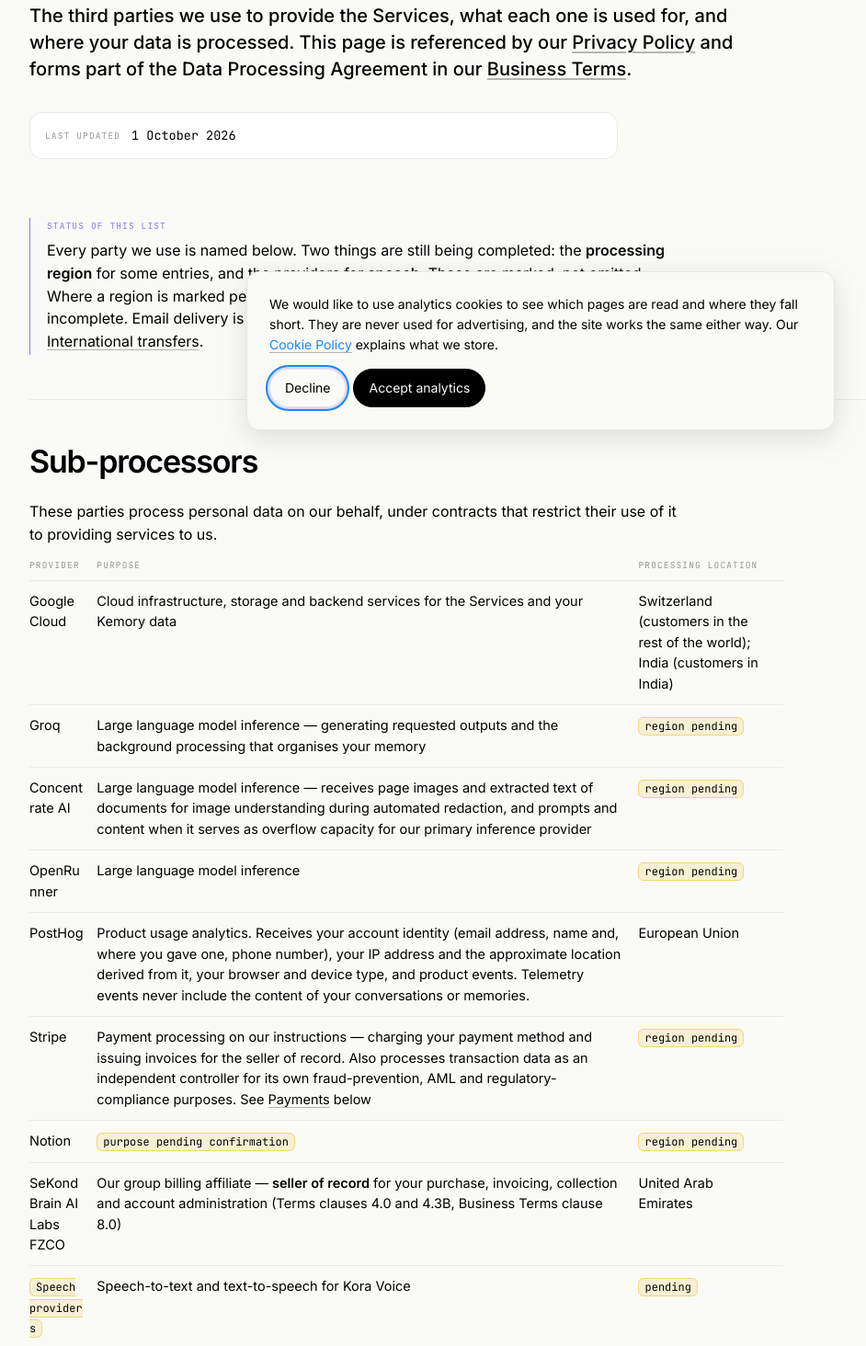
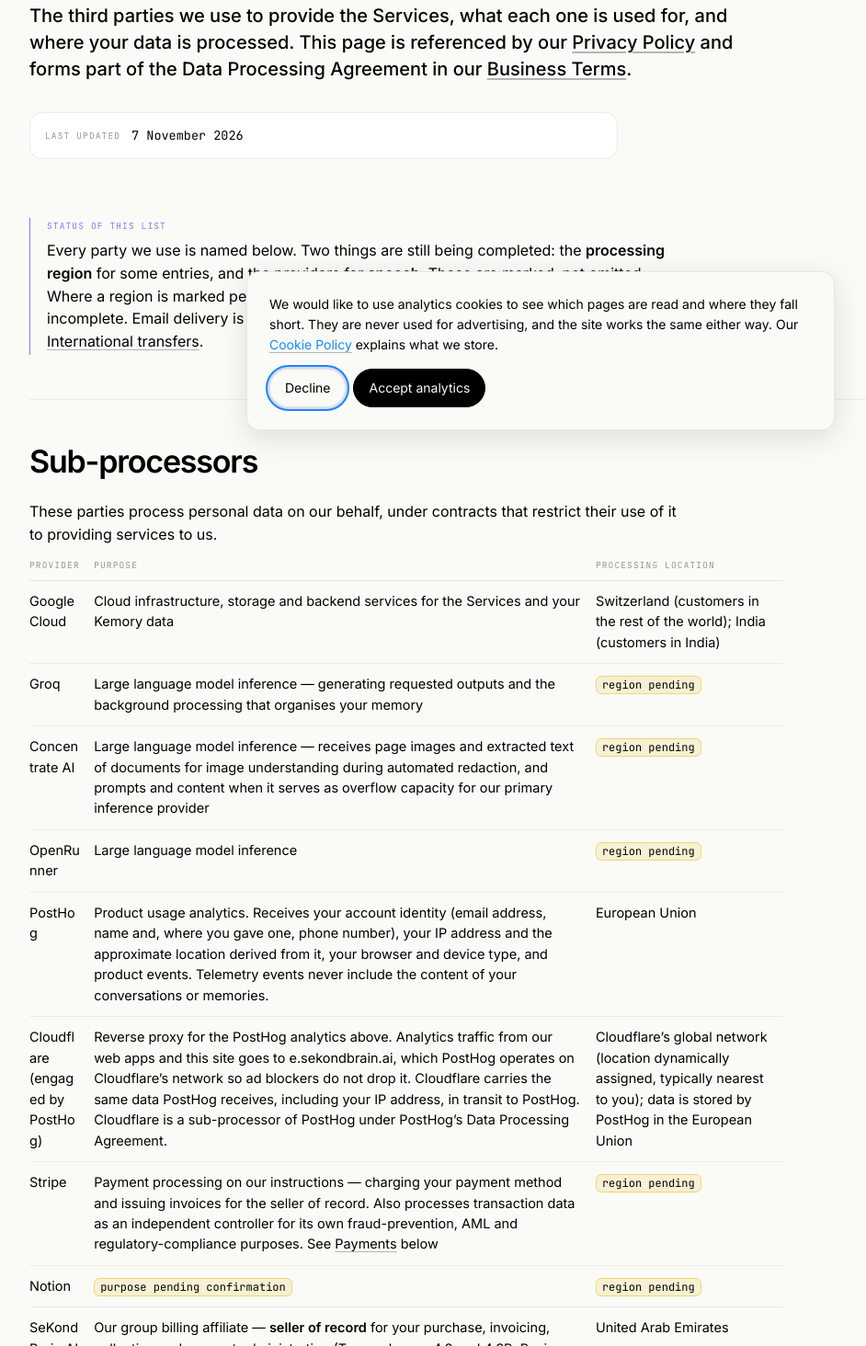
Before and after one commit to SeKondBrainAILabs/docs_sekondbrain, a plain HTML site: page subprocessors/index.html in a window 1280 px wide. Shown: the part 316-1780 px from the top of the page at 92% size, without its empty margins (52-994 px from the left). Drawn offline with Linux system fonts and the light colour scheme.

Commit message:
docs(subprocessors): list Cloudflare behind PostHog analytics (#52)

```diff
--- a/assets/consent.js
+++ b/assets/consent.js
@@ -34,7 +34,9 @@
   // credential — it can only write events — and this one is already committed
   // across the platform's Helm values. It is not a secret.
   var POSTHOG_KEY = 'phc_z4mKFoFrkpiUtN7qSpCnUE5ns8nLHhpW9rVf6B5MGwwe';
-  var POSTHOG_HOST = 'https://eu.i.posthog.com';
+  // PostHog managed reverse proxy on our own domain, so ad blockers do not
+  // drop events. Listed with PostHog on /subprocessors (Cloudflare).
+  var POSTHOG_HOST = 'https://e.sekondbrain.ai';
   // Platform contract: one project per environment, services separated by the
   // `service` property. See Kemory/dashboard/src/lib/posthog.ts.
   var SERVICE = 'docs-site';
@@ -104,6 +106,7 @@
 
     window.posthog.init(POSTHOG_KEY, {
       api_host: POSTHOG_HOST,
+      ui_host: 'https://eu.posthog.com',
       // This is a public documentation site. Autocapture would record a click
       // on every element of every page for a reader we have no other reason to
       // profile; pageviews plus the campaign parameters on the URL are what the
--- a/subprocessors/index.html
+++ b/subprocessors/index.html
@@ -77,7 +77,7 @@
   <p class="lede">The third parties we use to provide the Services, what each one is used for, and where your data is processed. This page is referenced by our <a href="../legal/privacy/">Privacy Policy</a> and forms part of the Data Processing Agreement in our <a href="../legal/business-terms/">Business Terms</a>.</p>
   <div class="addr">
     <span class="k">Last updated</span>
-    <code>1 October 2026</code>
+    <code>7 November 2026</code>
   </div>
 </div>
 
@@ -123,6 +123,11 @@
             <td>PostHog</td>
             <td>Product usage analytics. Receives your account identity (email address, name and, where you gave one, phone number), your IP address and the approximate location derived from it, your browser and device type, and product events. Telemetry events never include the content of your conversations or memories.</td>
             <td>European Union</td>
+          </tr>
+          <tr>
+            <td>Cloudflare (engaged by PostHog)</td>
+            <td>Reverse proxy for the PostHog analytics above. Analytics traffic from our web apps and this site goes to e.sekondbrain.ai, which PostHog operates on Cloudflare&rsquo;s network so ad blockers do not drop it. Cloudflare carries the same data PostHog receives, including your IP address, in transit to PostHog. Cloudflare is a sub-processor of PostHog under PostHog&rsquo;s Data Processing Agreement.</td>
+            <td>Cloudflare&rsquo;s global network (location dynamically assigned, typically nearest to you); data is stored by PostHog in the European Union</td>
           </tr>
           <tr>
             <td>Stripe</td>
```
